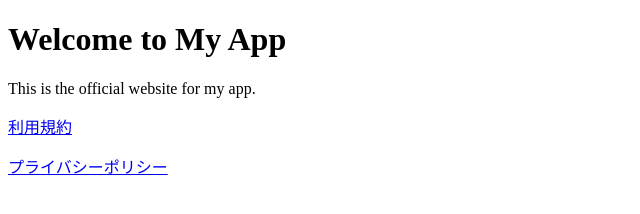
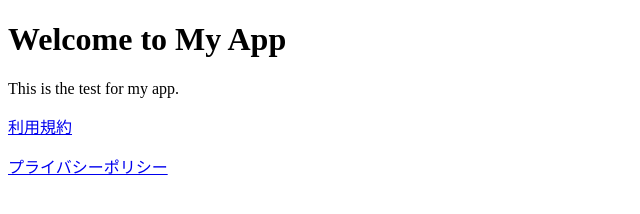
Before and after one commit to hiroaki11dal/test2, a plain HTML site: page index.html in a window 1280 px wide. Shown: the full height of the page, 0-640 px from the left. Drawn offline with Linux system fonts and the light colour scheme.

Commit message:
Update index.html

```diff
--- a/index.html
+++ b/index.html
@@ -6,7 +6,7 @@
 </head>
 <body>
     <h1>Welcome to My App</h1>
-    <p>This is the official website for my app.</p>
+    <p>This is the test for my app.</p>
     <p><a href="terms.html">利用規約</a></p>
     <p><a href="privacy.html">プライバシーポリシー</a></p>
 </body>
```
